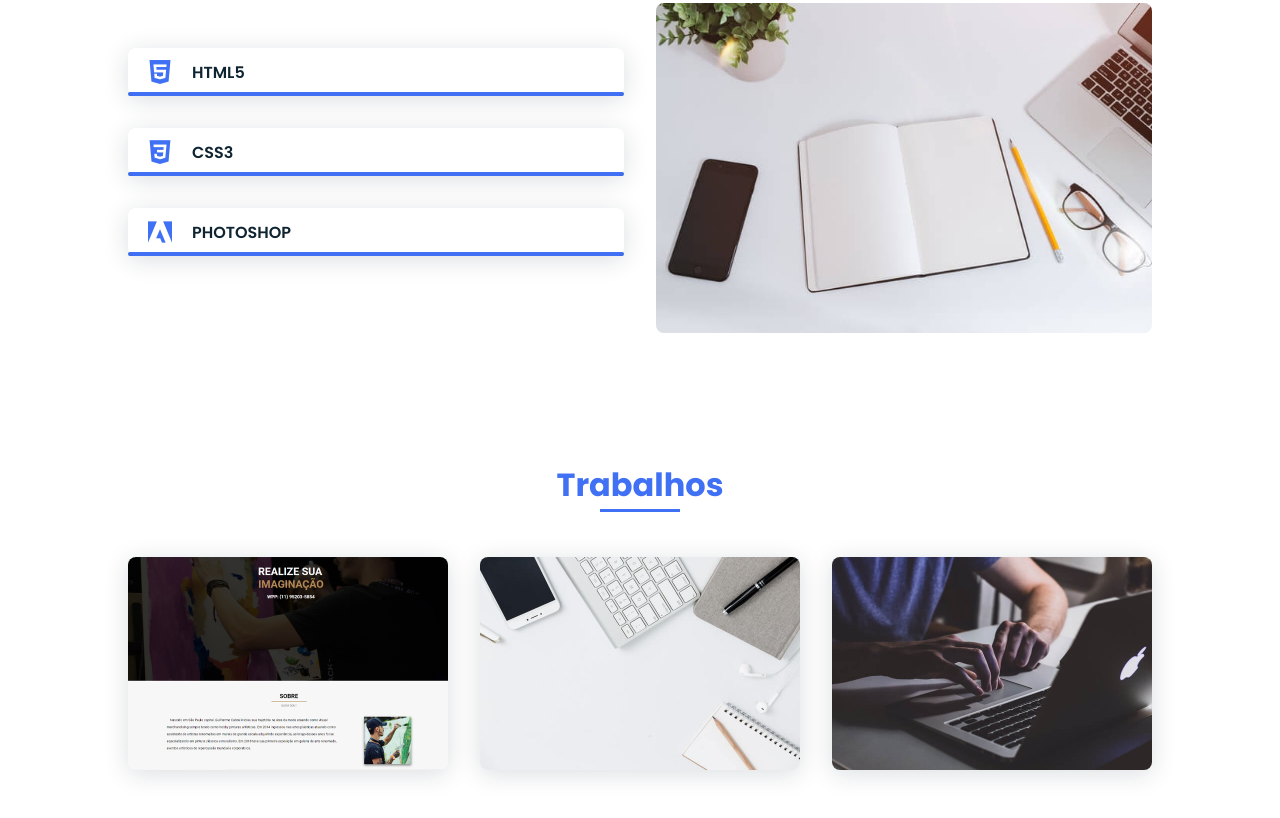
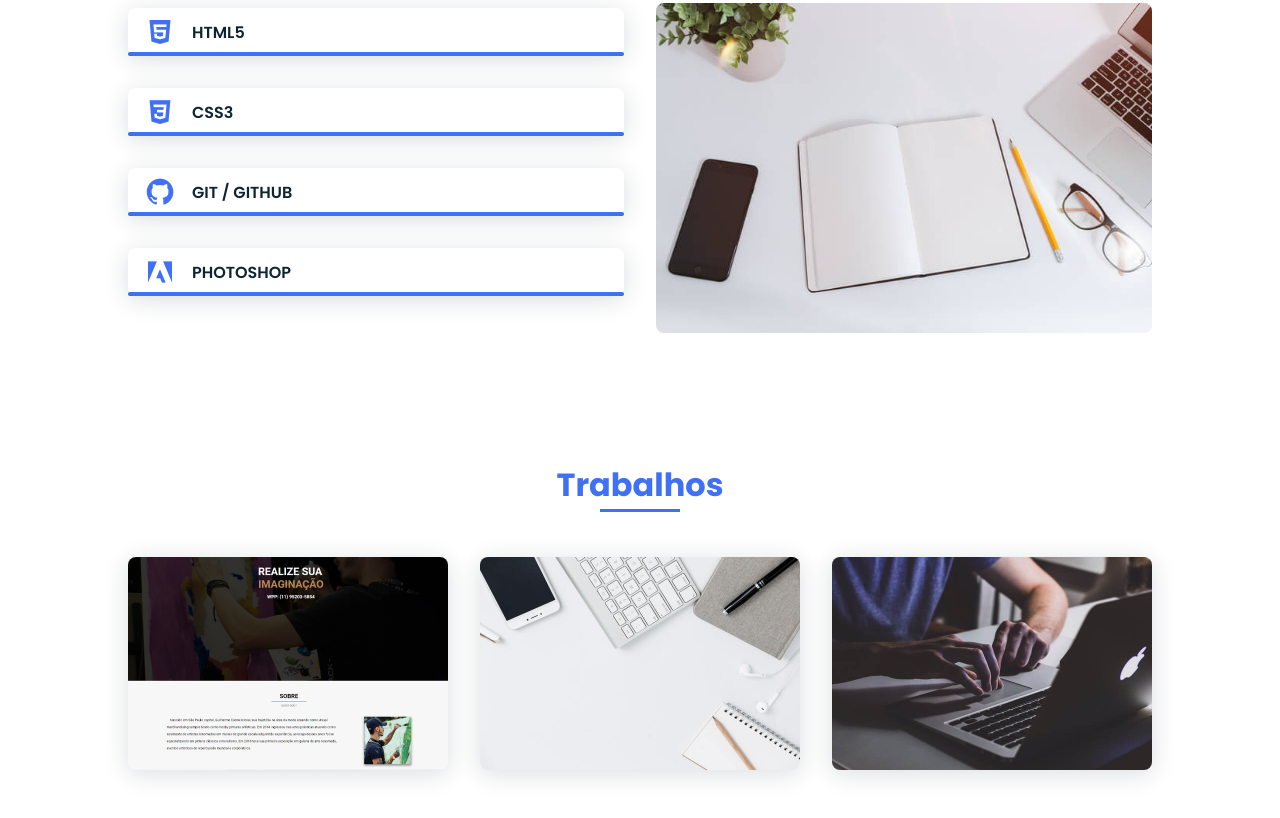
Before and after one commit to hermests/aboutme, a plain HTML site: page index.html in a window 1280 px wide. Shown: the part 1497-2315 px from the top of the page. Drawn offline with nearby package versions, Linux system fonts and the light colour scheme.

Commit message:
Atualizando Skills

```diff
--- a/index.html
+++ b/index.html
@@ -100,6 +100,16 @@
                         </div>
                         <div class="skills__data">
                             <div class="skills__names">
+                                <i class='bx bxl-github skills__icon'></i>
+                                <span class="skills__name">GIT / GITHUB</span>
+                            </div>
+                            <div class="skills__bar skills__css">
+
+                            </div>
+
+                        </div>
+                        <div class="skills__data">
+                            <div class="skills__names">
                                 <i class='bx bxl-adobe skills__icon' ></i>
                                 <span class="skills__name">PHOTOSHOP</span>
                             </div>
```
